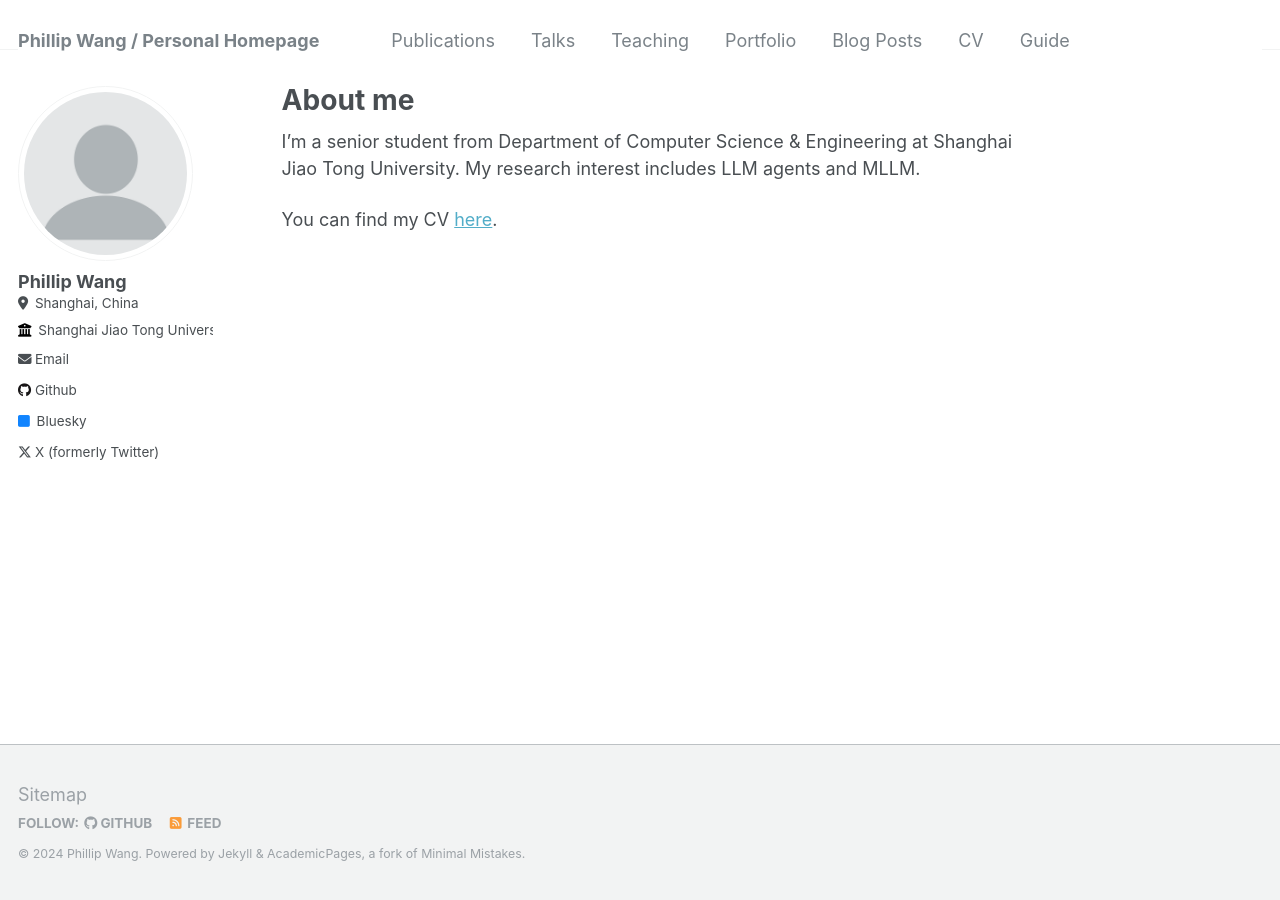
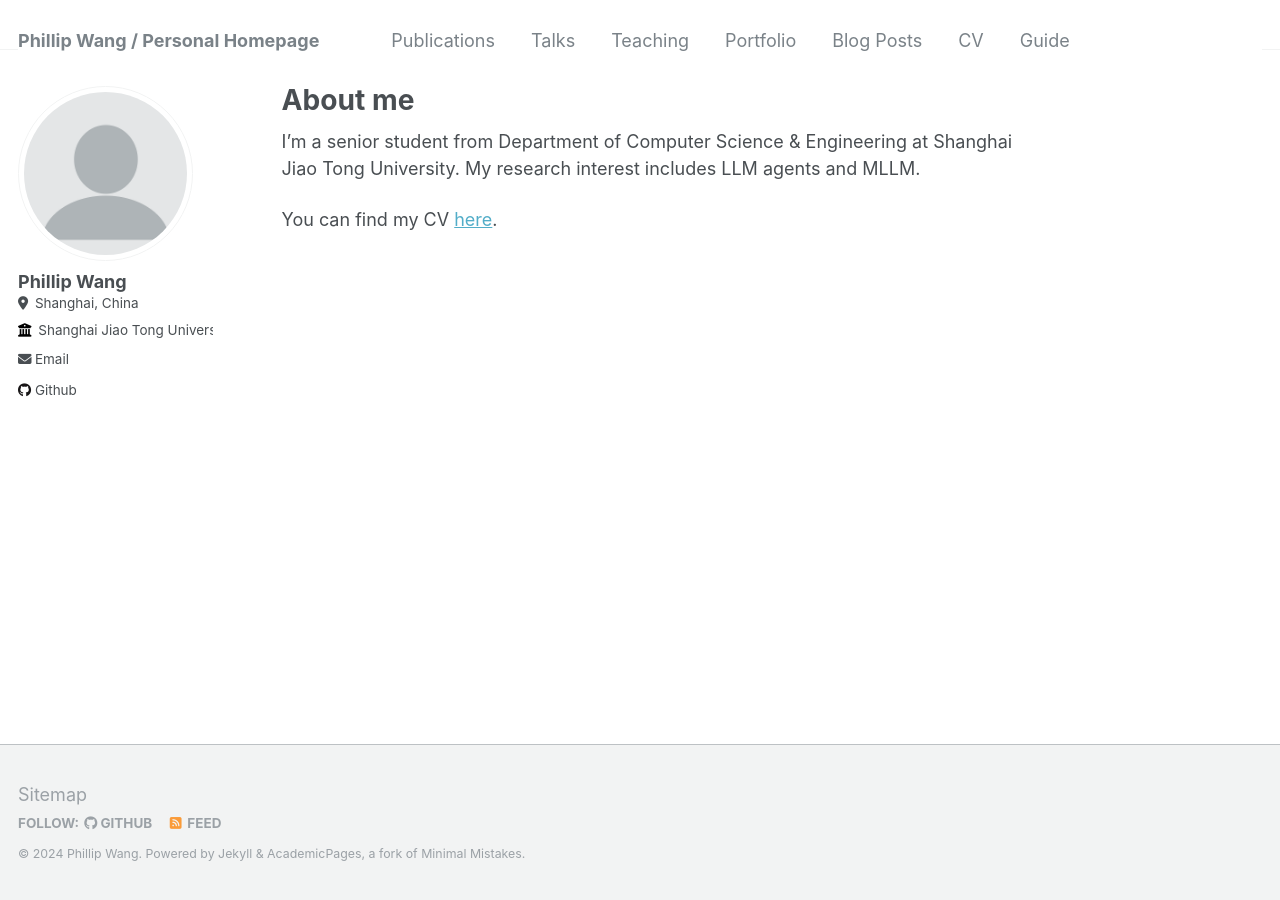
Before and after one commit to philipwangOvO/philipwangOvO.github.io, a Jekyll site: the page built from _pages/about.md, in a window 1280 px wide. Built offline with Jekyll 4.4.1, drawn with Linux system fonts in a browser that asks for light colours; part of the change alters nothing that is shown.

Commit message:
Update _config.yml

```diff
--- a/_config.yml
+++ b/_config.yml
@@ -42,12 +42,12 @@ author:
   bitbucket        : # Username - Update with your username on the site
   codepen          : # Username
   dribbble         : # Username
-  github           : "academicpages"
+  github           : "philipwangOvO"
   kaggle           : # Username
   stackoverflow    : # User number or user number and name (i.e., use "1" or "1/jeff-atwood")
 
   # Social media
-  bluesky          : "bsky.app" # Replace this with you Bluesky username
+  bluesky          : # "bsky.app" # Replace this with you Bluesky username
   facebook         : # Username
   flickr           : # Username
   foursquare       : # Username
@@ -64,7 +64,7 @@ author:
   steam            : # Username
   telegram         : # URL
   tumblr           : # Username
-  twitter          : "UniofOxford"  # Replace this with your X / Twitter handle
+  twitter          : # "UniofOxford"  # Replace this with your X / Twitter handle
   vine             : # Username
   weibo            : # Username
   wikipedia        : # Username
```
